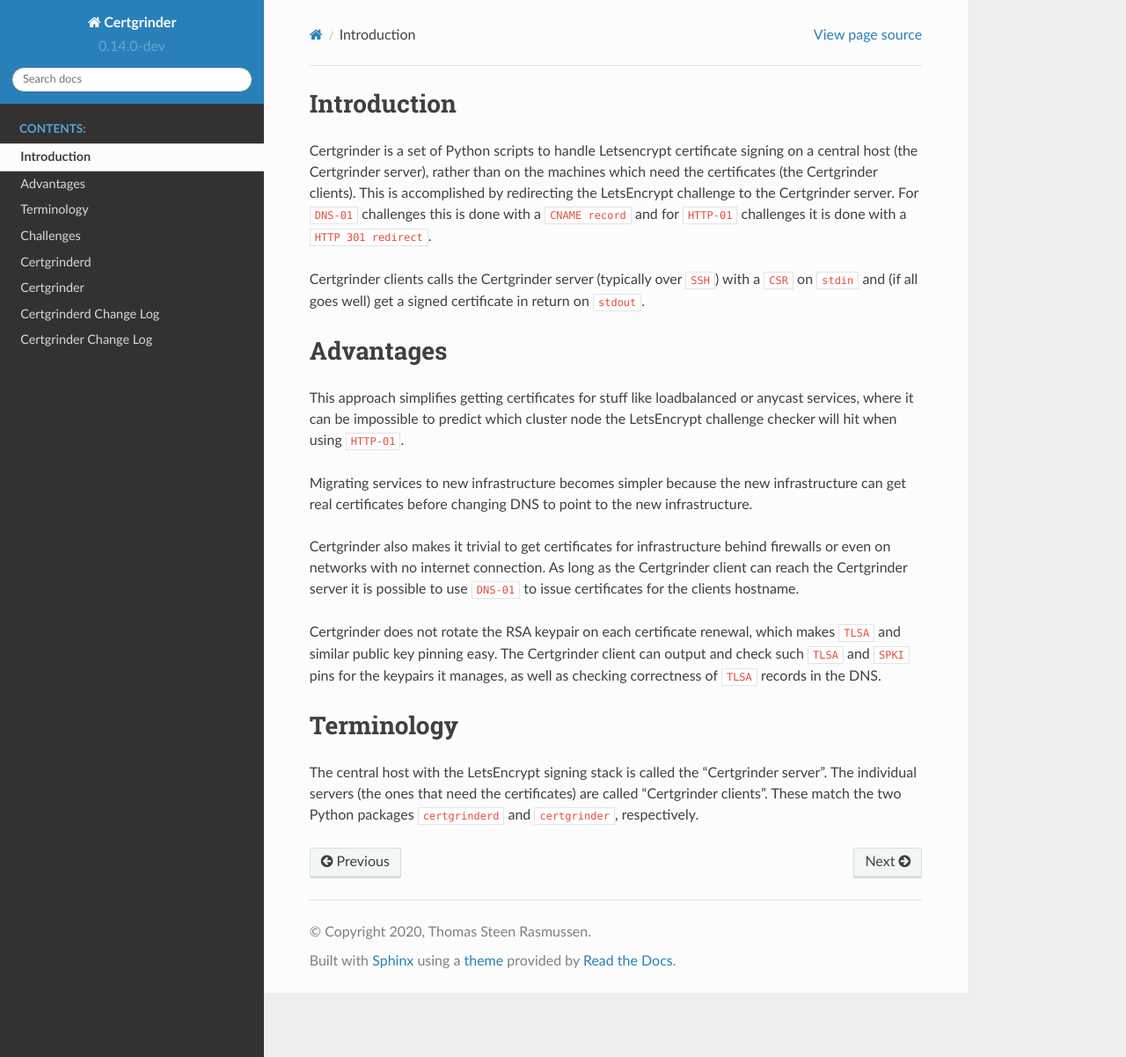
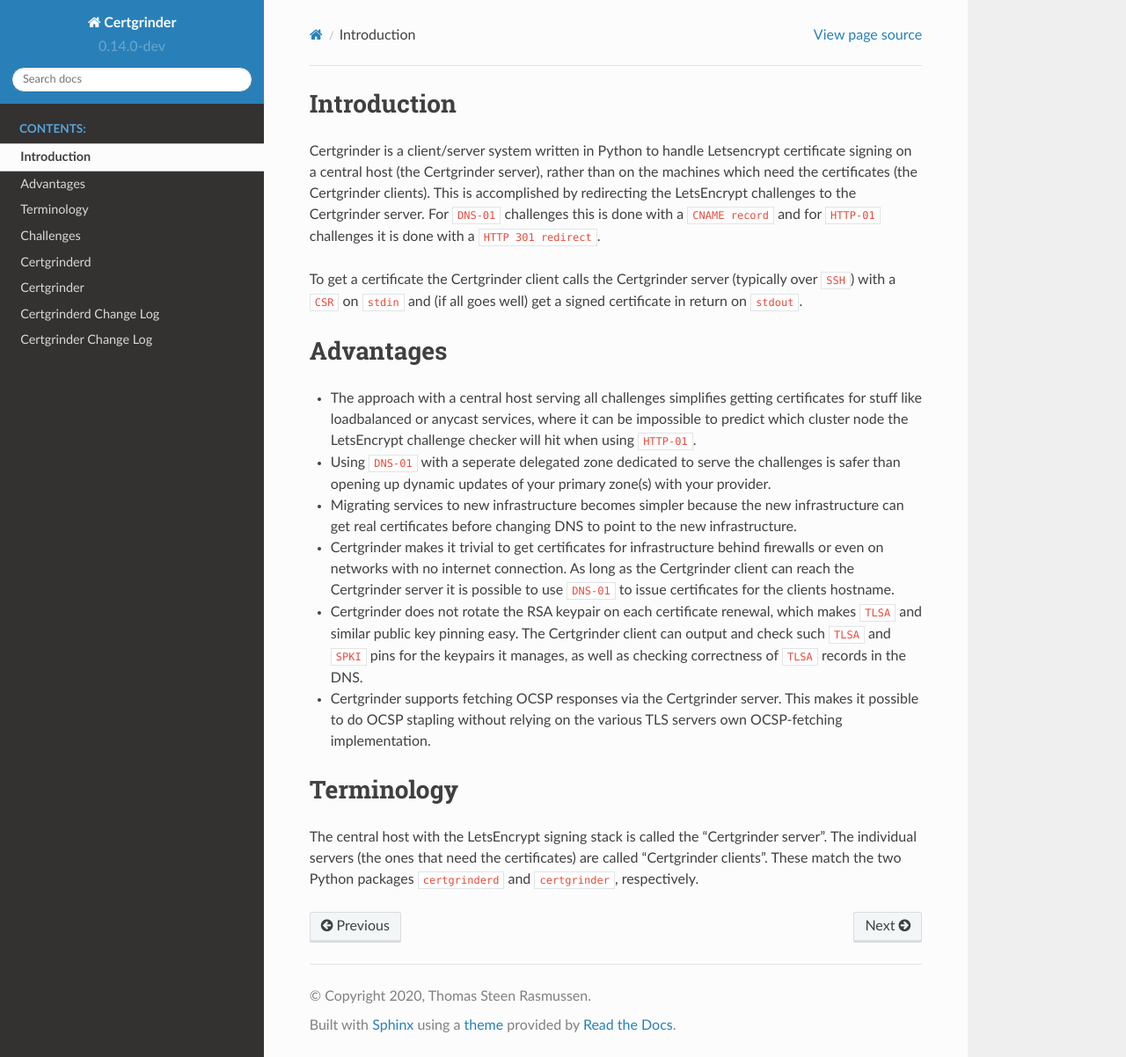
Before and after one commit to tykling/certgrinder, a Sphinx documentation site: the page built from docs/introduction.rst, in a window 1280 px wide and 1202 px high. Shown: the whole window at 88% size. Built offline with Sphinx 7.4.7 and the Read the Docs theme 2.0.0, drawn with Linux system fonts in a browser that asks for light colours.

Commit message:
update some docs

```diff
--- a/docs/challenges.rst
+++ b/docs/challenges.rst
@@ -19,7 +19,7 @@
 
 A client wanting a certificate must now create a ``CNAME`` record called ``_acme-challenge.${DOMAIN}`` pointing at ``${DOMAIN}.${ACMEZONE}`` for each domain in the ``CSR``.
 
-For example, to get a certificate for ``smtp.example.org`` you would create ``_acme-challenge.smtp.example.org CNAME smtp.example.org.acme.example.com`` if your acme challenge zone was ``acme.example.com``. certgrinderd will create the ``smtp.example.org.acme.example.com TXT`` record containing the validation string, and delete if afterwards.
+For example, to get a certificate for ``smtp.example.org`` you would create ``_acme-challenge.smtp.example.org CNAME smtp.example.org.acme.example.com`` if your acme challenge zone was ``acme.example.com``. certgrinderd will create the ``smtp.example.org.acme.example.com TXT`` record containing the validation string, and delete it afterwards.
 
 
 HTTP-01
--- a/docs/introduction.rst
+++ b/docs/introduction.rst
@@ -1,20 +1,23 @@
 Introduction
 ============
-Certgrinder is a set of Python scripts to handle Letsencrypt certificate signing on a central host (the Certgrinder server), rather than on the machines which need the certificates (the Certgrinder clients). This is accomplished by redirecting the LetsEncrypt challenge to the Certgrinder server. For ``DNS-01`` challenges this is done with a ``CNAME record`` and for ``HTTP-01`` challenges it is done with a ``HTTP 301 redirect``.
+Certgrinder is a client/server system written in Python to handle Letsencrypt certificate signing on a central host (the Certgrinder server), rather than on the machines which need the certificates (the Certgrinder clients). This is accomplished by redirecting the LetsEncrypt challenges to the Certgrinder server. For ``DNS-01`` challenges this is done with a ``CNAME record`` and for ``HTTP-01`` challenges it is done with a ``HTTP 301 redirect``.
 
-Certgrinder clients calls the Certgrinder server (typically over ``SSH``) with a ``CSR`` on ``stdin`` and (if all goes well) get a signed certificate in return on ``stdout``.
+To get a certificate the Certgrinder client calls the Certgrinder server (typically over ``SSH``) with a ``CSR`` on ``stdin`` and (if all goes well) get a signed certificate in return on ``stdout``.
 
 
 Advantages
 ==========
-This approach simplifies getting certificates for stuff like loadbalanced or anycast services, where it can be impossible to predict which cluster node the LetsEncrypt challenge checker will hit when using ``HTTP-01``.
+- The approach with a central host serving all challenges simplifies getting certificates for stuff like loadbalanced or anycast services, where it can be impossible to predict which cluster node the LetsEncrypt challenge checker will hit when using ``HTTP-01``.
 
-Migrating services to new infrastructure becomes simpler because the new infrastructure can get real certificates before changing DNS to point to the new infrastructure.
+- Using ``DNS-01`` with a seperate delegated zone dedicated to serve the challenges is safer than opening up dynamic updates of your primary zone(s) with your provider.
 
-Certgrinder also makes it trivial to get certificates for infrastructure behind firewalls or even on networks with no internet connection. As long as the Certgrinder client can reach the Certgrinder server it is possible to use ``DNS-01`` to issue certificates for the clients hostname.
+- Migrating services to new infrastructure becomes simpler because the new infrastructure can get real certificates before changing DNS to point to the new infrastructure.
 
-Certgrinder does not rotate the RSA keypair on each certificate renewal, which makes ``TLSA`` and similar public key pinning easy. The Certgrinder client can output and check such ``TLSA`` and ``SPKI`` pins for the keypairs it manages, as well as checking correctness of ``TLSA`` records in the DNS.
+- Certgrinder makes it trivial to get certificates for infrastructure behind firewalls or even on networks with no internet connection. As long as the Certgrinder client can reach the Certgrinder server it is possible to use ``DNS-01`` to issue certificates for the clients hostname.
 
+- Certgrinder does not rotate the RSA keypair on each certificate renewal, which makes ``TLSA`` and similar public key pinning easy. The Certgrinder client can output and check such ``TLSA`` and ``SPKI`` pins for the keypairs it manages, as well as checking correctness of ``TLSA`` records in the DNS.
+
+- Certgrinder supports fetching OCSP responses via the Certgrinder server. This makes it possible to do OCSP stapling without relying on the various TLS servers own OCSP-fetching implementation.
 
 Terminology
 ===========
```
Also changed, not shown: docs/certgrinder.rst (+19 -1 lines), docs/certgrinderd.rst (+6 -5 lines), 3 other files.
